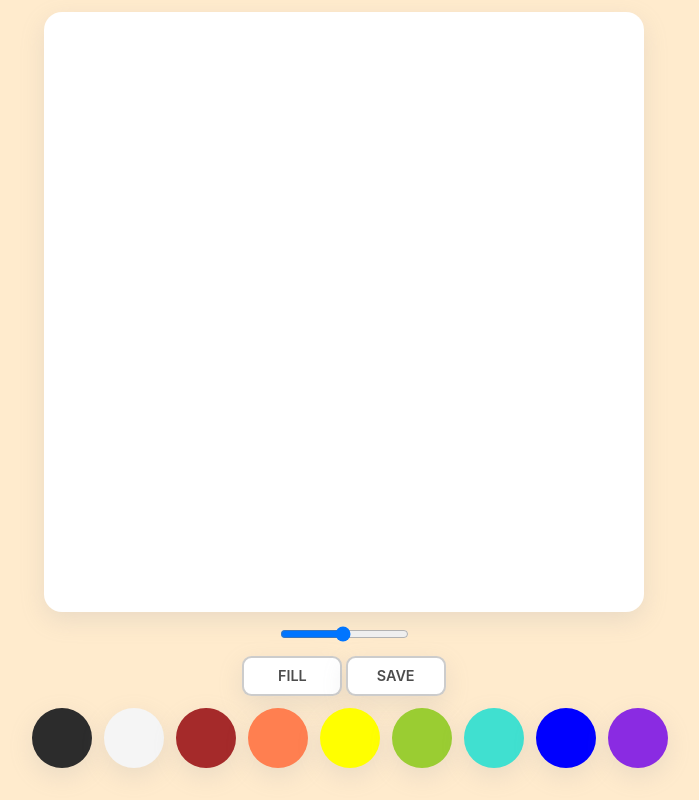
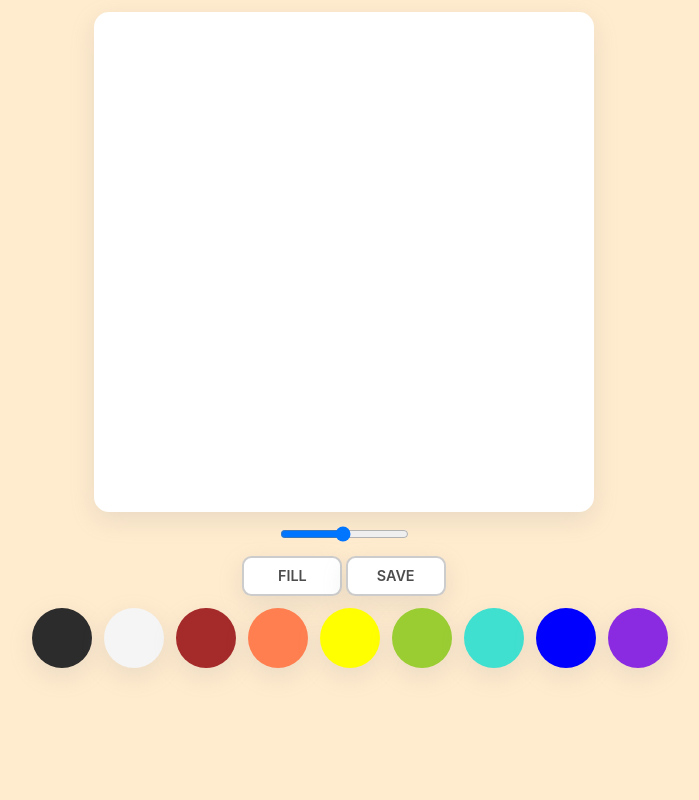
Before and after one commit to startsource/paintjs, a plain HTML site: page index.html in a window 1280 px wide. Shown: the whole page, without its empty margins (296-995 px from the left). Drawn offline with Linux system fonts and the light colour scheme.

Commit message:
3rd commit

```diff
--- a/app.js
+++ b/app.js
@@ -1,4 +1,11 @@
 const canvas = document.getElementById("jsCanvas")
+const ctx = canvas.getContext("2d");
+
+canvas.width = document.getElementsByClassName("canvas")[0].offsetWidth;
+canvas.height = document.getElementsByClassName("canvas")[0].offsetHeight;
+
+ctx.storkeStyle = "#2c2c2c"
+ctx.lineWidth = 2.5;
 
 let painting = false;
 
@@ -6,23 +13,29 @@ function stopPainting() {
   painting = false;
 }
 
+function startPainting() {
+  painting = true;
+}
+
 function onMouseMove(event) {
   const x = event.offsetX;
   const y = event.offsetY;
-  console.log(x, y);
+  if (!painting) {
+    ctx.beginPath();
+    ctx.moveTo(x, y);
+  } else {
+    ctx.lineTo(x, y);
+    ctx.storkeStyle();
+  }
 }
 
 function onMouseDown(event) {
   painting = true;
 }
 
-function onMouseUp(event) {
-  stopPainting()
-}
-
 if (canvas) {
   canvas.addEventListener("mousemove", onMouseMove)
-  canvas.addEventListener("mousedown", onMouseDown)
-  canvas.addEventListener("mouseup", onMouseUp)
+  canvas.addEventListener("mousedown", startPainting)
+  canvas.addEventListener("mouseup", stopPainting)
   canvas.addEventListener("mouseleave", stopPainting)
 }
--- a/styles.css
+++ b/styles.css
@@ -15,10 +15,10 @@ body {
 }
 
 .canvas {
-  width: 50rem;
-  height: 50rem;
+  width: 500px;
+  height: 500px;
   background-color: white;
-  border-radius: 1.5rem;
+  border-radius: 15px;
   box-shadow: rgba(149, 157, 165, 0.2) 0px 8px 24px;
 }
 
```
